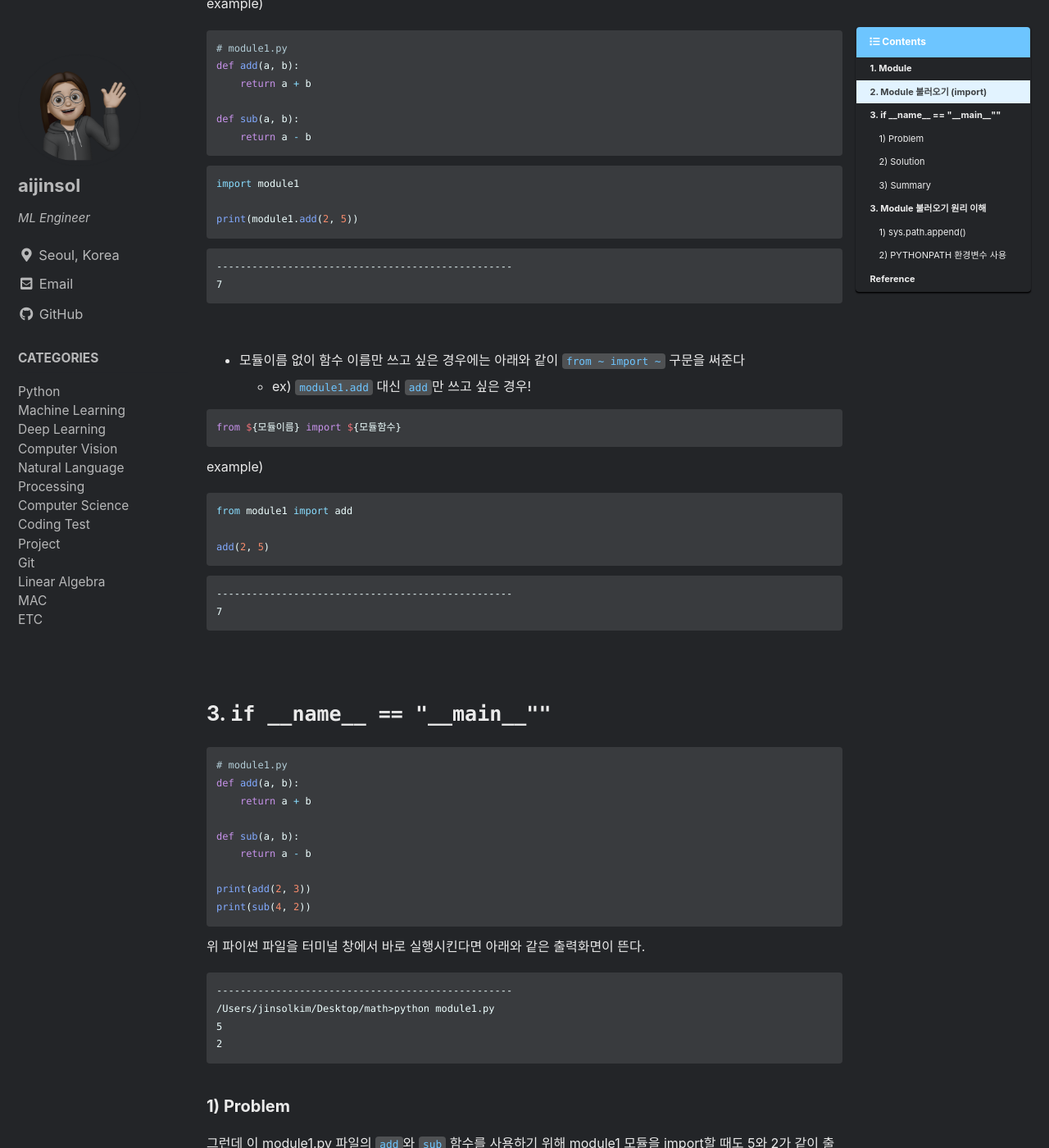
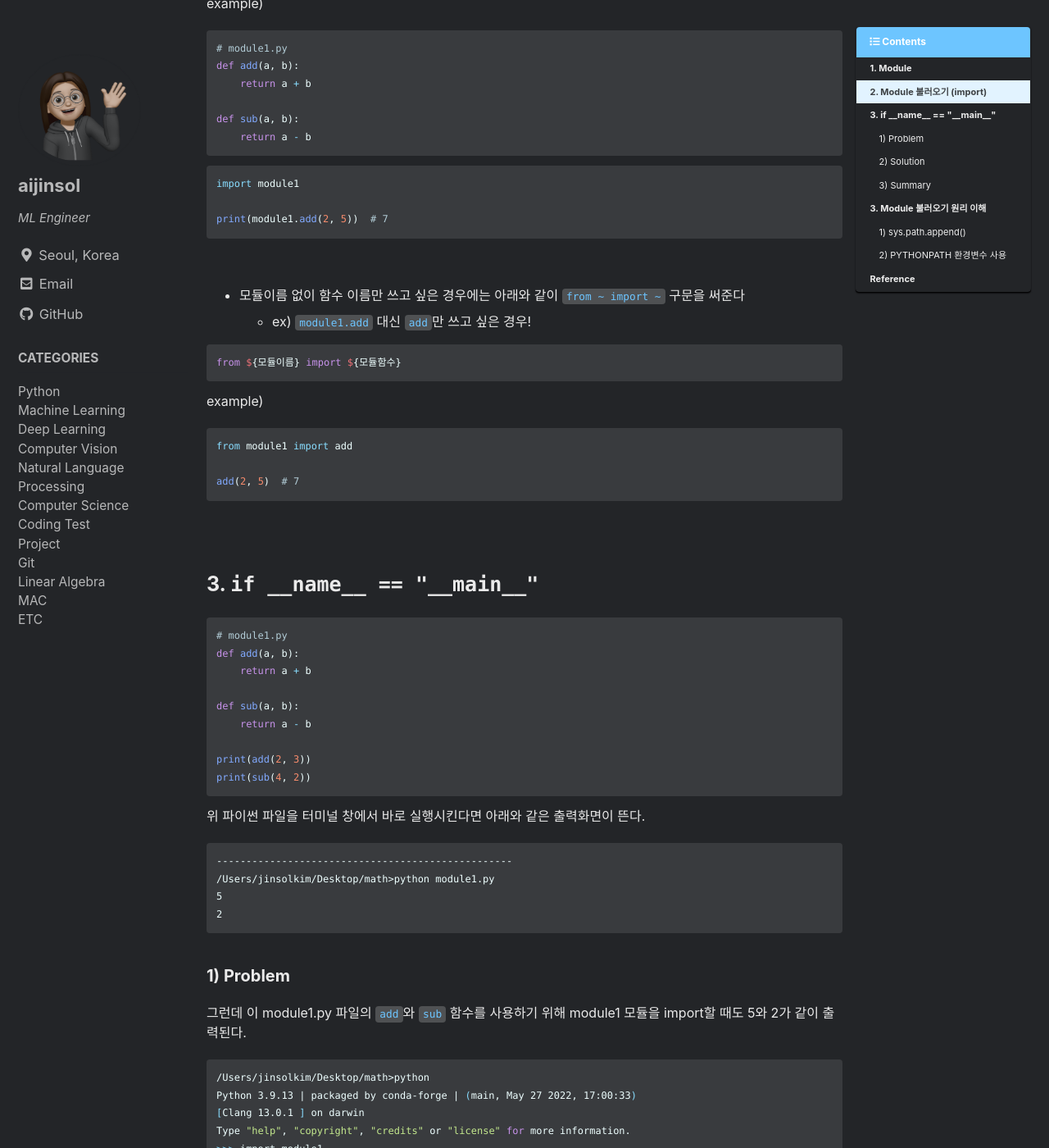
Before and after one commit to aijinsol/aijinsol.github.io, a Jekyll site: the page built from _posts/2022-07-25-module.md, in a window 1280 px wide and 1400 px high, scrolled down 613 px. Shown: the whole window at 82% size. Built offline with Jekyll 4.4.1, drawn with Linux system fonts in a browser that asks for light colours; cached includes are drawn as plain includes; comment, search, counter and statistics services are not loaded; some of the changed text lies outside the part shown.

Commit message:
docs: correct some typos

````diff
--- a/_posts/2022-07-25-module.md
+++ b/_posts/2022-07-25-module.md
@@ -34,11 +34,7 @@ def sub(a, b):
 ```python
 import module1
 
-print(module1.add(2, 5))
-```
-```
---------------------------------------------------
-7
+print(module1.add(2, 5))  # 7
 ```
 
 <br>
@@ -54,16 +50,12 @@ example)
 ```python
 from module1 import add
 
-add(2, 5)
-```
-```
---------------------------------------------------
-7
+add(2, 5)  # 7
 ```
 
 <br>
 
-# 3. `if __name__ == "__main__""`
+# 3. `if __name__ == "__main__"`
 
 ```python
 # module1.py
@@ -181,11 +173,7 @@ sys.path
 ```python
 import module1
 
-print(module1.add(2, 5))
-```
-```
---------------------------------------------------
-7
+print(module1.add(2, 5))  # 7
 ```
 
 <br>
@@ -202,11 +190,7 @@ print(module1.add(2, 5))
 ```python
 import module1
 
-print(module1.add(2, 5))
-```
-```
---------------------------------------------------
-7
+print(module1.add(2, 5))  # 7
 ```
 
 <br>
````
